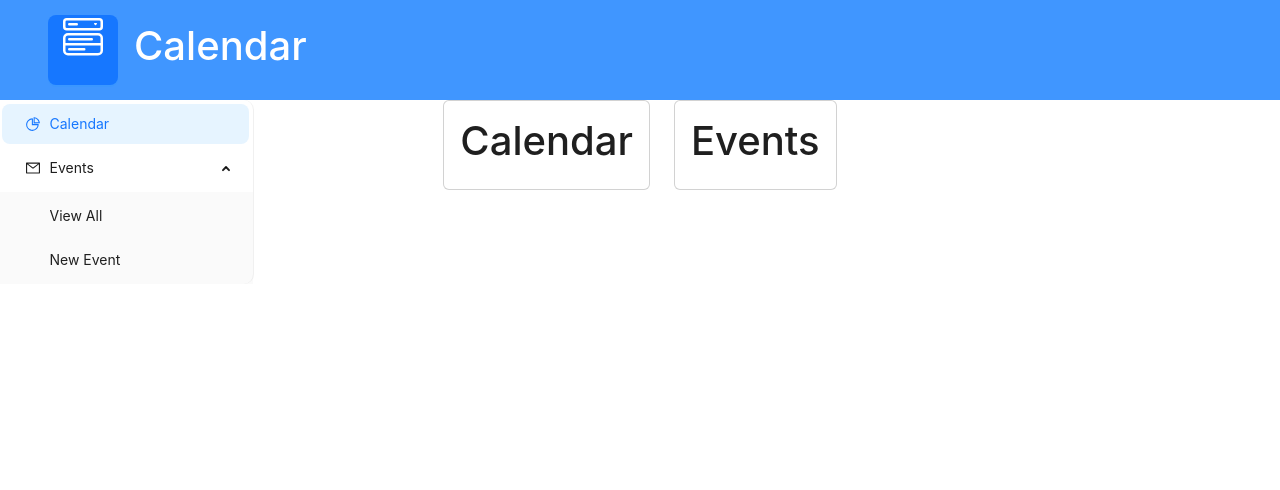
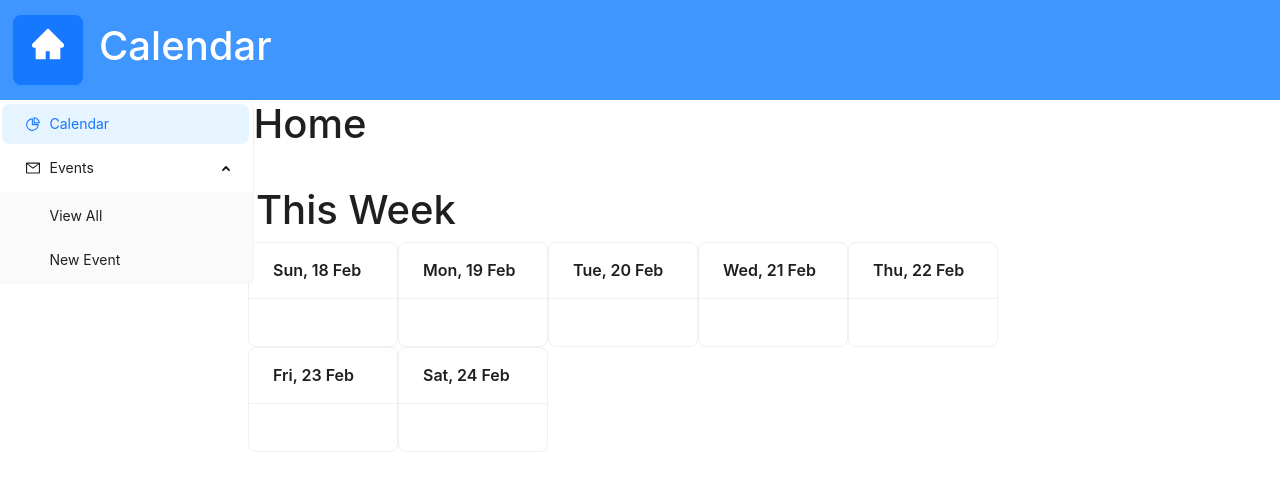
Before and after one commit to colinkirkby/Calendar-app, a React (Create React App) app: page / in a window 1280 px wide. Shown: the top 490 px of the page. Built offline with nearby package versions, Linux system fonts and the light colour scheme.

Commit message:
working on home page

```diff
--- a/package.json
+++ b/package.json
@@ -3,6 +3,7 @@
   "version": "0.1.0",
   "private": true,
   "dependencies": {
+    "@ant-design/icons": "^5.3.0",
     "@testing-library/jest-dom": "^5.17.0",
     "@testing-library/react": "^13.4.0",
     "@testing-library/user-event": "^13.5.0",
--- a/src/App.tsx
+++ b/src/App.tsx
@@ -33,7 +33,7 @@ export type Tag = {
   id: string;
   label: string;
 };
-export type Note = {
+export type CEvent = {
   id: string;
 } & EventData;
 
@@ -75,7 +75,7 @@ function App() {
   const isMobile = window?.screen?.width < 600;
   const [data, setData] = React.useState<ThemeData>(defaultData);
 
-  const notesWithTags = useMemo(() => {
+  const eventsWithTags = useMemo(() => {
     return notes.map(note => {
       return {
         ...note,
@@ -159,12 +159,21 @@ function App() {
                 }}
               >
                 <Routes>
-                  <Route path="/" element={<HomePage />} />
+                  <Route
+                    path="/"
+                    element={
+                      <HomePage
+                        events={eventsWithTags}
+                        onDelete={deleteTag}
+                        availableTags={tags}
+                      />
+                    }
+                  />
                   <Route
                     path="/view"
                     element={
                       <ViewAllPage
-                        notes={notesWithTags}
+                        events={eventsWithTags}
                         availableTags={tags}
                         onEdit={editTag}
                         onDelete={deleteTag}
@@ -185,7 +194,7 @@ function App() {
                   <Route path="*" element={<Navigate to="/" />} />
                   <Route
                     path="/:id"
-                    element={<NotesWithTags notes={notesWithTags} />}
+                    element={<NotesWithTags notes={eventsWithTags} />}
                   >
                     <Route index element={<Note onDelete={onDeleteNote} />} />
                     <Route
--- a/src/components/AppHeader.tsx
+++ b/src/components/AppHeader.tsx
@@ -3,6 +3,7 @@ import { BsMenuButtonWide } from "react-icons/bs";
 import styles from "./AppHeader.module.css";
 import { Header } from "antd/es/layout/layout";
 import { Link } from "react-router-dom";
+import { HomeFilled, HomeOutlined } from "@ant-design/icons";
 
 const headerStyle: React.CSSProperties = {
   textAlign: "center",
@@ -33,11 +34,15 @@ export default function AppHeader({
         >
           <Link to="/" style={{ textDecoration: "none" }}>
             <Button
-              style={{ minWidth: "70px", minHeight: "70px" }}
+              style={{
+                minWidth: "70px",
+                minHeight: "70px",
+                marginLeft: "-35px"
+              }}
               type="primary"
               size="large"
               onClick={() => {}}
-              icon={<BsMenuButtonWide size={40} />}
+              icon={<HomeFilled style={{ fontSize: "200%" }} />}
             ></Button>
           </Link>
           <span>
--- a/src/components/NoteCard.1.tsx
+++ b/src/components/EventCard.tsx
@@ -2,7 +2,7 @@ import { Stack } from "react-bootstrap";
 import Card from "antd/es/card/Card";
 import { Link, Navigate, useNavigate } from "react-router-dom";
 import styles from "./NotesListCards.module.css";
-import { SimplifiedNote } from "./NotesList";
+import { SimplifiedNote } from "./EventsList";
 import { Flex, Badge, Button, Tag } from "antd";
 
 export function NoteCard({ id, title, tags, date }: SimplifiedNote) {
--- a/src/components/EventForm.tsx
+++ b/src/components/EventForm.tsx
@@ -5,7 +5,7 @@ import { Link, useNavigate } from "react-router-dom";
 import { FormEvent, useRef, useState, useCallback, useEffect } from "react";
 import { EventData, Tag } from "../App";
 import { v4 as uuidV4 } from "uuid";
-import styles from "./NotesListCards.module.css";
+import styles from "./EventsListCards.module.css";
 import dayjs from "dayjs";
 import TextArea from "antd/es/input/TextArea";
 import { Content } from "antd/es/layout/layout";
--- /dev/null
+++ b/src/components/HomePage/ThisWeek.tsx
@@ -0,0 +1,91 @@
+import { useEffect, useState } from "react";
+import { HomePageProps } from "../../pages/HomePage";
+import { CEvent } from "../../App";
+import EventsList, { dateSort } from "../EventsList";
+import dayjs from "dayjs";
+import isoWeek from "dayjs/plugin/isoWeek";
+import { Badge, Card, Col, Flex, Row, Tag } from "antd";
+dayjs.extend(isoWeek);
+
+type DayWithEvents = {
+  date: dayjs.Dayjs;
+  cEvents: CEvent[];
+};
+
+function getCurrentWeekDays(): DayWithEvents[] {
+  let days: DayWithEvents[] = [];
+  const startOfWeek = dayjs().startOf("week");
+
+  for (let i = 0; i < 7; i++) {
+    let day: DayWithEvents = {
+      date: startOfWeek.add(i, "day"),
+      cEvents: [] // assuming you'll populate this later
+    };
+
+    days.push(day);
+  }
+
+  return days;
+}
+
+export function filterDatesInCurrentWeek(events: CEvent[]) {
+  const startOfWeek = dayjs().startOf("week");
+  const endOfWeek = dayjs().endOf("week");
+
+  return events.filter(cEvent => {
+    const current = dayjs(cEvent.date);
+    return (
+      (current.isAfter(startOfWeek) && current.isBefore(endOfWeek)) ||
+      current.isSame(startOfWeek) ||
+      current.isSame(endOfWeek)
+    );
+  });
+}
+
+export default function ThisWeek({ events, availableTags }: HomePageProps) {
+  const [eventsThisWeek, setEventsThisWeek] = useState<CEvent[]>();
+  const [weekArray, setWeekArray] = useState<DayWithEvents[]>([]);
+  useEffect(() => {
+    const newEventsThisWeek = filterDatesInCurrentWeek(events);
+
+    const newWeekArray = getCurrentWeekDays().map(day => {
+      return {
+        ...day,
+        cEvents: newEventsThisWeek.filter(
+          cEvent => cEvent.date.isSame(day.date, "day") // Make sure to compare only the day, not time
+        )
+      };
+    });
+
+    setEventsThisWeek(newEventsThisWeek); // Now set the events for the week
+    setWeekArray(newWeekArray);
+  }, [events]);
+  return (
+    <Col style={{ marginTop: "30px" }}>
+      <h1>This Week</h1>
+      <Row gutter={16}>
+        {weekArray.map(day => {
+          return (
+            <Card
+              style={{ width: "150px" }}
+              title={day.date.format("ddd, DD MMM ").toString()}
+            >
+              <Flex vertical>
+                {day.cEvents.length > 0 &&
+                  day.cEvents.map(cEvent => {
+                    return (
+                      <Tag
+                        style={{ overflow: "hidden", textOverflow: "ellipsis" }}
+                      >
+                        {cEvent.title}
+                      </Tag>
+                    );
+                  })}
+              </Flex>
+            </Card>
+          );
+        })}
+      </Row>
+    </Col>
+  );
+}
--- /dev/null
+++ b/src/components/HomePage/UpcomingEvents.tsx
@@ -0,0 +1,5 @@
+import { HomePageProps } from "../../pages/HomePage";
+
+export default function UpcomingEvents({ events }: HomePageProps) {
+  return <></>;
+}
--- a/src/pages/HomePage.tsx
+++ b/src/pages/HomePage.tsx
@@ -1,35 +1,39 @@
 import { Card, Container, Stack } from "react-bootstrap";
 import { Link } from "react-router-dom";
 import styles from "./PageStyles.module.css";
-
-export default function HomePage() {
+import { Content } from "antd/es/layout/layout";
+import { Flex } from "antd";
+import ThisWeek from "../components/HomePage/ThisWeek";
+import UpcomingEvents from "../components/HomePage/UpcomingEvents";
+import { CEvent, Tag } from "../App";
+export type HomePageProps = {
+  onDelete: (id: string) => void;
+  events: CEvent[];
+  availableTags: Tag[];
+};
+export default function HomePage({
+  events,
+  onDelete,
+  availableTags
+}: HomePageProps) {
   return (
-    <Container>
-      <Stack
+    <Content>
+      <h1>Home</h1>
+      <Flex
         className="flex-wrap justify-content-center align-items-center"
-        direction="horizontal"
         gap={4}
       >
-        <Card
-          as={Link}
-          to="/calendar"
-          className={`h-100 text-reset text-decoration-none ${styles.card}`}
-        >
-          <Card.Body>
-            <h1>Calendar</h1>
-          </Card.Body>
-        </Card>
-
-        <Card
-          as={Link}
-          to="/view"
-          className={`h-100 text-reset text-decoration-none ${styles.card}`}
-        >
-          <Card.Body>
-            <h1>Events</h1>
-          </Card.Body>
-        </Card>
-      </Stack>
-    </Container>
+        <ThisWeek
+          events={events}
+          onDelete={onDelete}
+          availableTags={availableTags}
+        />
+        <UpcomingEvents
+          events={events}
+          onDelete={onDelete}
+          availableTags={availableTags}
+        />
+      </Flex>
+    </Content>
   );
 }
--- a/src/pages/ViewAllPage.tsx
+++ b/src/pages/ViewAllPage.tsx
@@ -1,13 +1,13 @@
-import { Note, Tag } from "../App";
+import { CEvent, Tag } from "../App";
 import { Navigate, useNavigate, Link } from "react-router-dom";
-import EventsList from "../components/NotesList";
+import EventsList from "../components/EventsList";
 import { FormEvent, useState } from "react";
 import Layout from "antd/es/layout";
 import { Content } from "antd/es/layout/layout";
 import { Row, Col, Flex, Button, Modal, Input, Form } from "antd";
 
 type ViewPageProps = {
-  notes: Note[];
+  events: CEvent[];
   availableTags: Tag[];
   onEdit: (id: string, label: string) => void;
   onDelete: (id: string) => void;
@@ -21,7 +21,7 @@ type ModalProps = {
 };
 
 export default function ViewAllPage({
-  notes,
+  events,
   availableTags,
   onEdit,
   onDelete
@@ -53,7 +53,7 @@ export default function ViewAllPage({
         </Col>
       </Row>
       <Row>
-        <EventsList availableTags={availableTags} notes={notes} />
+        <EventsList availableTags={availableTags} events={events} />
       </Row>
       <EditTagsModel
         show={showEditTagsModel}
--- a/src/utilities/NotesWithTags.tsx
+++ b/src/utilities/NotesWithTags.tsx
@@ -1,12 +1,12 @@
 import { Navigate, Outlet, useOutletContext, useParams } from "react-router";
-import { Note } from "../App";
+import { CEvent } from "../App";
 
 type NoteLayoutProps = {
-  notes: Note[];
+  notes: CEvent[];
 };
 
 export function useNote() {
-  return useOutletContext<Note>();
+  return useOutletContext<CEvent>();
 }
 
 export default function NotesWithTags({ notes }: NoteLayoutProps) {
```
Also changed, not shown: src/components/EventsList.tsx (renamed from src/components/NotesList.tsx, +17 -15 lines), src/components/EventsListCards.module.css (renamed from src/components/NotesListCards.module.css), 1 other file (tests, documents, lock files or other folders).
